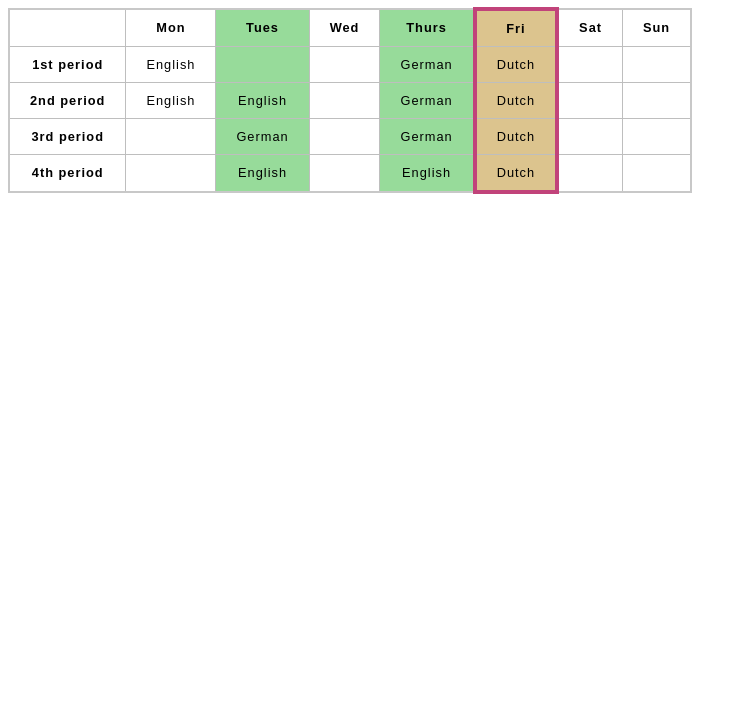
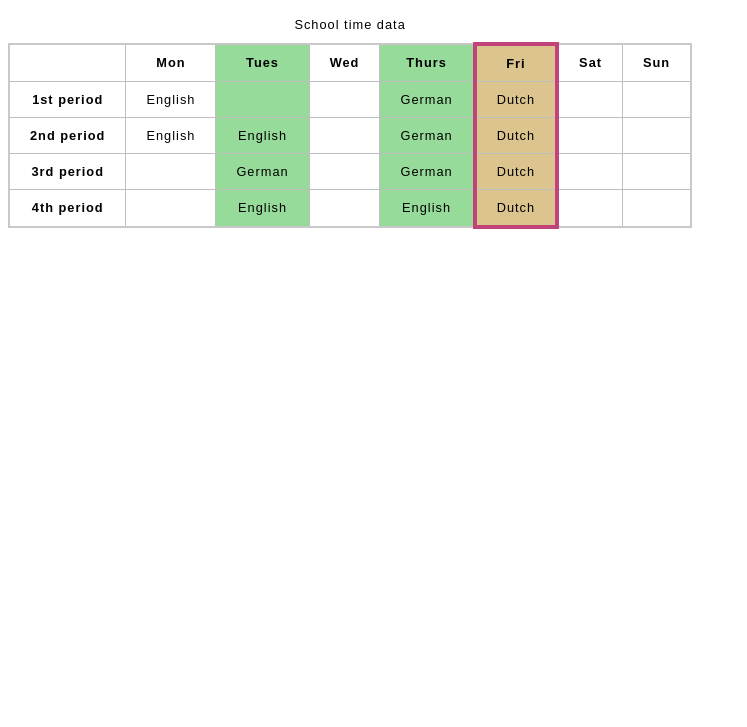
Before and after one commit to hangodek/Javascript, a plain HTML site: page Time Table (MDN)/lala.html in a window 1280 px wide. Shown: the part 73-800 px from the top of the page, without its empty margins (0-747 px from the left). Drawn offline with Linux system fonts and the light colour scheme.

Commit message:
Updated the time table with caption

```diff
--- a/Time Table (MDN)/lala.html
+++ b/Time Table (MDN)/lala.html
@@ -34,6 +34,7 @@
     <h1>School timetable</h1>
 
     <table>
+      <caption> School time data </caption>
       <colgroup>
         <col>
         <col>
```
